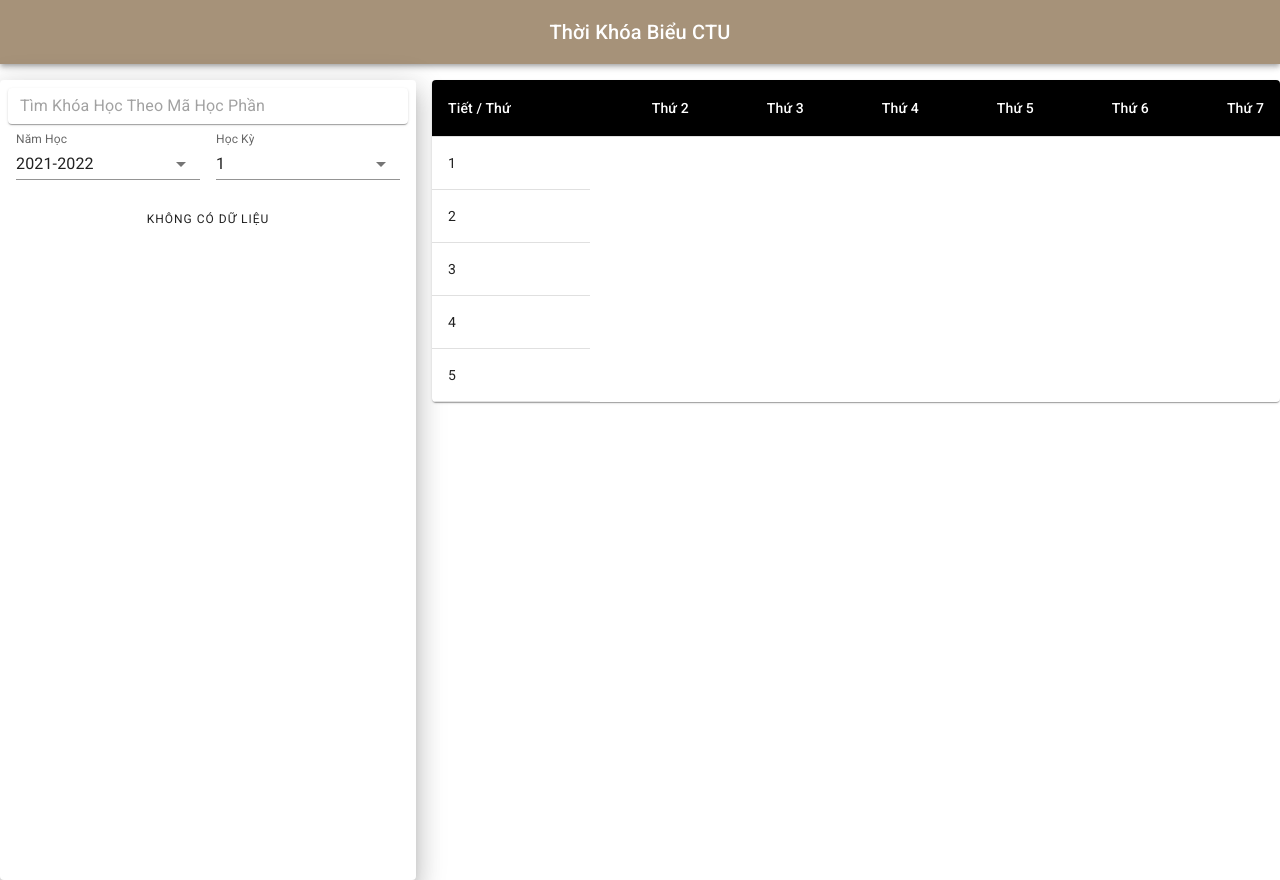
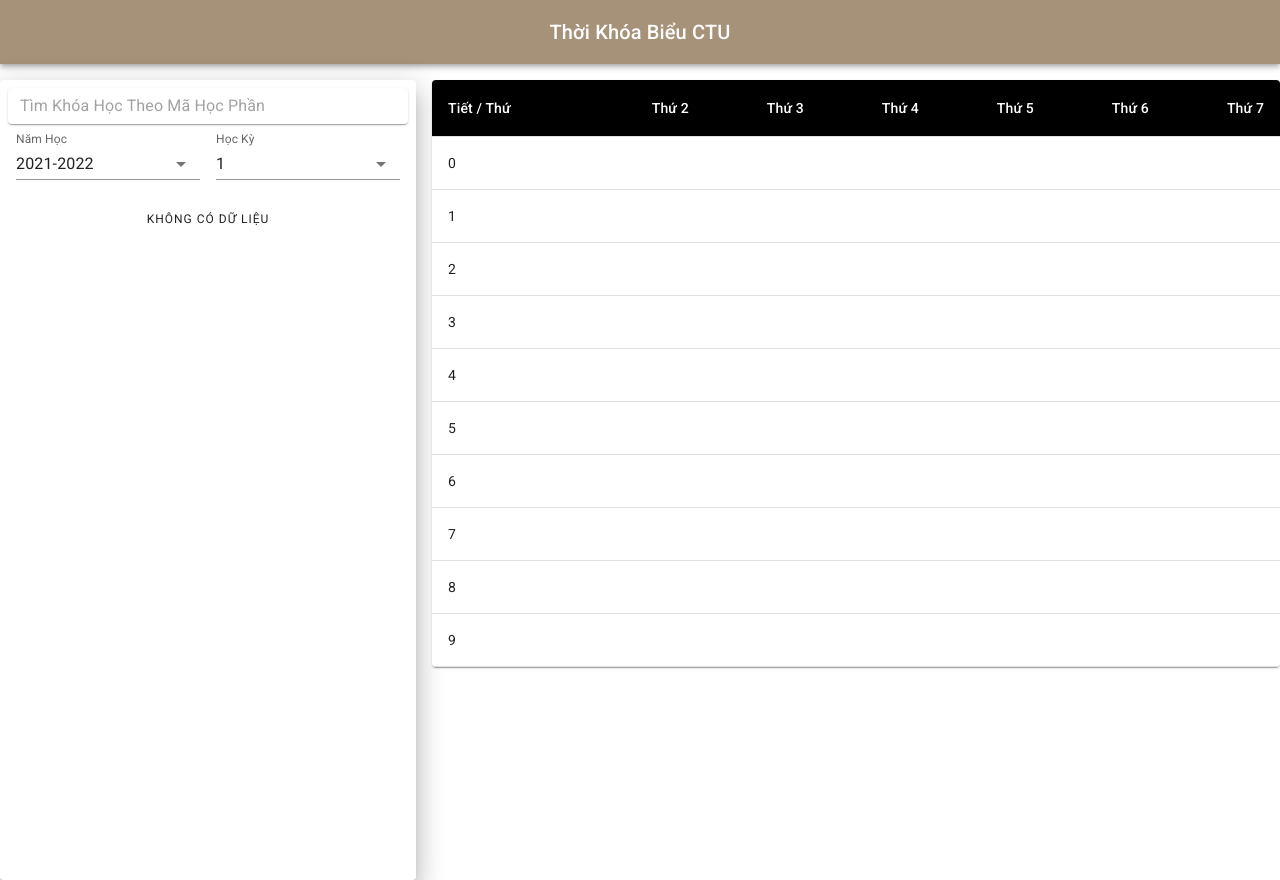
Before and after one commit to TranHuyZIT/CTU_TimeTable, a React (Create React App) app in the folder client/: page / in a window 1280 px wide. Built offline with nearby package versions, Linux system fonts and the light colour scheme.

Commit message:
Render data from matrix

```diff
--- a/client/src/App.js
+++ b/client/src/App.js
@@ -5,7 +5,8 @@
 import { createTheme } from '@mui/material/styles';
 import { ThemeProvider } from '@emotion/react';
 import HeadingBar from './components/AppBar/HeadingBar';
-
+import { useSelector } from 'react-redux';
+import { selectedCoursesSelector } from './store/selector';
 const theme = createTheme({
   palette: {
     type: 'light',
@@ -40,6 +41,8 @@
 });
 
 function App() {
+  const selectedCourses = useSelector(selectedCoursesSelector);
+
   return (
     <div className="App">
       <ThemeProvider theme={theme}>
@@ -51,7 +54,7 @@
             <ControlPanel/>
           </Grid>
           <Grid item xs={8}>
-            <TimeTable/>
+            <TimeTable selectedCourses={selectedCourses}/>
           </Grid>
         </Grid>
       </ThemeProvider>
--- a/client/src/components/ControlPanel/Modal/CourseDetailModal.js
+++ b/client/src/components/ControlPanel/Modal/CourseDetailModal.js
@@ -74,7 +74,6 @@
             const yearQuery = yearSemester.year.replace('-','')
             axios.get(`https://api.tools.w5team.com//courses/key/${course.key}?y=${yearQuery}&n=${yearSemester.semester}`)
              .then((res) => {
-                console.log(res);
                 setGroups(res.data);
                 setLoading(false);
              })
--- /dev/null
+++ b/client/src/components/TimeTable/TableRow.js
@@ -0,0 +1,18 @@
+import TableRow from '@mui/material/TableRow';
+import TableCell, { tableCellClasses } from '@mui/material/TableCell';
+
+function DataTableRow({index, courses}){
+    console.log(courses);
+    return (
+        <TableRow>
+            <TableCell>{index}</TableCell>
+            <TableCell sx={{textAlign: 'center'}} rowSpan={courses[2]? courses[2].time[0].count : 1} align="right">{courses[2]? courses[2].name : ''}</TableCell>
+            <TableCell sx={{textAlign: 'center'}} rowSpan={courses[3]? courses[3].time[0].count : 1} align="right">{courses[3]? courses[3].name : ''}</TableCell>
+            <TableCell sx={{textAlign: 'center'}} rowSpan={courses[4]? courses[4].time[0].count : 1} align="right">{courses[4]? courses[4].name : ''}</TableCell>
+            <TableCell sx={{textAlign: 'center'}} rowSpan={courses[5]? courses[5].time[0].count : 1} align="right">{courses[5]? courses[5].name : ''}</TableCell>
+            <TableCell sx={{textAlign: 'center'}} rowSpan={courses[6]? courses[6].time[0].count : 1} align="right">{courses[6]? courses[6].name : ''}</TableCell>
+            <TableCell sx={{textAlign: 'center'}} rowSpan={courses[7]? courses[7].time[0].count : 1} align="right">{courses[7]? courses[7].name : ''}</TableCell>
+          </TableRow>
+    )
+}
+export default DataTableRow;
--- a/client/src/components/TimeTable/TimeTable.js
+++ b/client/src/components/TimeTable/TimeTable.js
@@ -1,4 +1,4 @@
-import * as React from 'react';
+import {useEffect}from 'react';
 import { styled } from '@mui/material/styles';
 import Table from '@mui/material/Table';
 import TableBody from '@mui/material/TableBody';
@@ -7,6 +7,8 @@
 import TableHead from '@mui/material/TableHead';
 import TableRow from '@mui/material/TableRow';
 import Paper from '@mui/material/Paper';
+import DataTableRow from './TableRow';
+
 
 const StyledTableCell = styled(TableCell)(({ theme }) => ({
   [`&.${tableCellClasses.head}`]: {
@@ -15,6 +17,7 @@
   },
   [`&.${tableCellClasses.body}`]: {
     fontSize: 14,
+    textAlign: 'center'
   },
 }));
 
@@ -27,11 +30,30 @@
     border: 0,
   },
 }));
+var Matrix = new Array(10);
 
-export default function TimeTable() {
+for (let i = 0; i < Matrix.length; i++) {
+  Matrix[i] = new Array(8);
+}
+export default function TimeTable({selectedCourses}) {
+    useEffect(()=>{
+
+      if (selectedCourses){
+        selectedCourses.forEach((course) => {
+          course.time.forEach((courseTime) => {
+            console.log(courseTime);
+            const day = courseTime.day;
+            const startPeriod = courseTime.start;
+            const duration = courseTime.count;
+            Matrix[startPeriod][day] = course;
+          })
+        })
+      }
+      console.log(Matrix);
+    }, [selectedCourses])
   return (
     <TableContainer component={Paper}>
-      <Table sx={{ minWidth: 700 }} aria-label="customized table">
+      <Table sx={{textAlign:'center', minWidth: 700 }} aria-label="customized table">
         <TableHead>
           <TableRow>
             <StyledTableCell>Tiết / Thứ</StyledTableCell>
@@ -44,21 +66,11 @@
           </TableRow>
         </TableHead>
         <TableBody>
-            <TableRow>
-                <StyledTableCell>1</StyledTableCell>
-            </TableRow>
-            <TableRow>
-                <StyledTableCell>2</StyledTableCell>
-            </TableRow>
-            <TableRow>
-                <StyledTableCell>3</StyledTableCell>
-            </TableRow>
-            <TableRow>
-                <StyledTableCell>4</StyledTableCell>
-            </TableRow>
-            <TableRow>
-                <StyledTableCell>5</StyledTableCell>
-            </TableRow>
+          {Matrix.map((periodArr, period) => {
+            return(
+              <DataTableRow index={period} courses={periodArr} />
+            )
+          })}
         </TableBody>
       </Table>
     </TableContainer>
--- a/client/src/store/selector.js
+++ b/client/src/store/selector.js
@@ -4,3 +4,6 @@
 export const yearSemesterSelector = (state) => {
     return state.yearSemester;
 }
+export const selectedCoursesSelector = (state) => {
+    return state.selectedCourses;
+}
```
